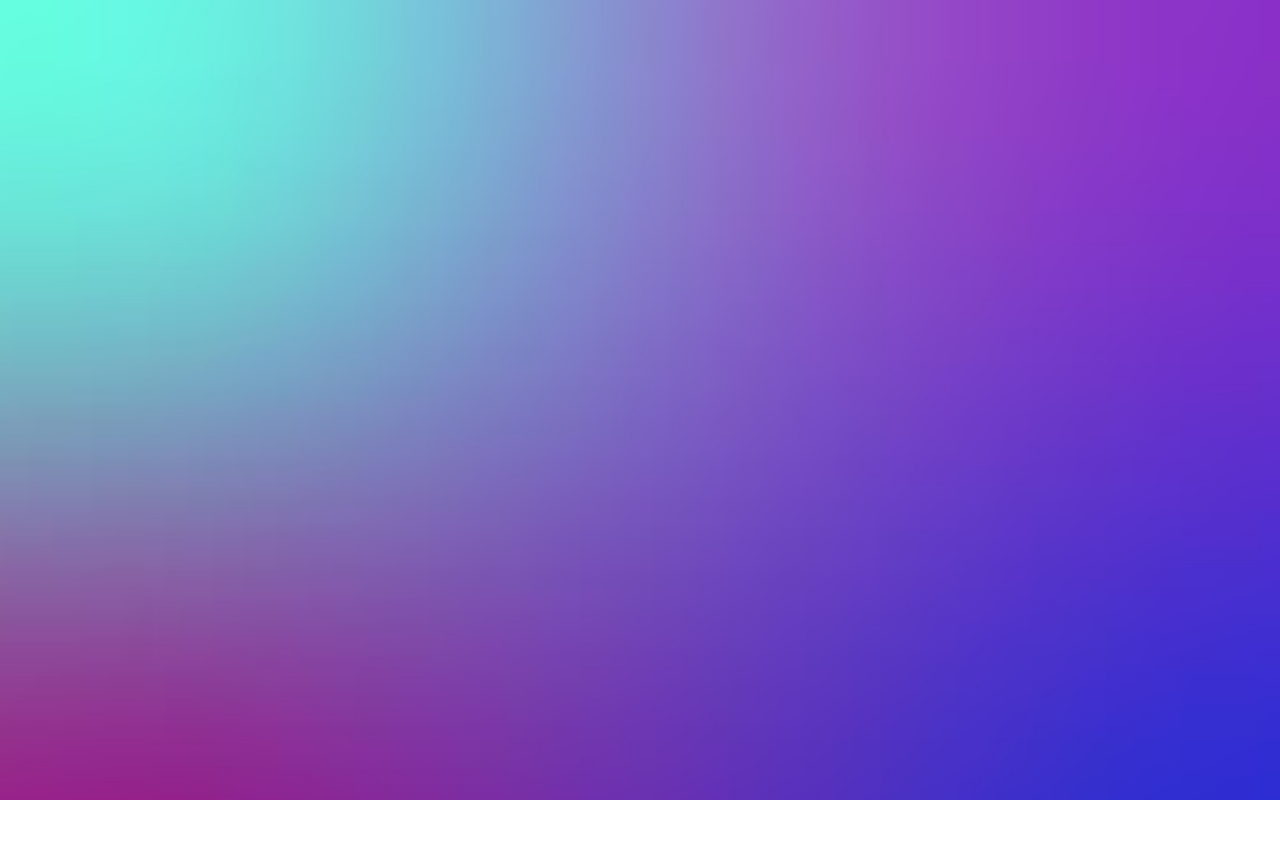
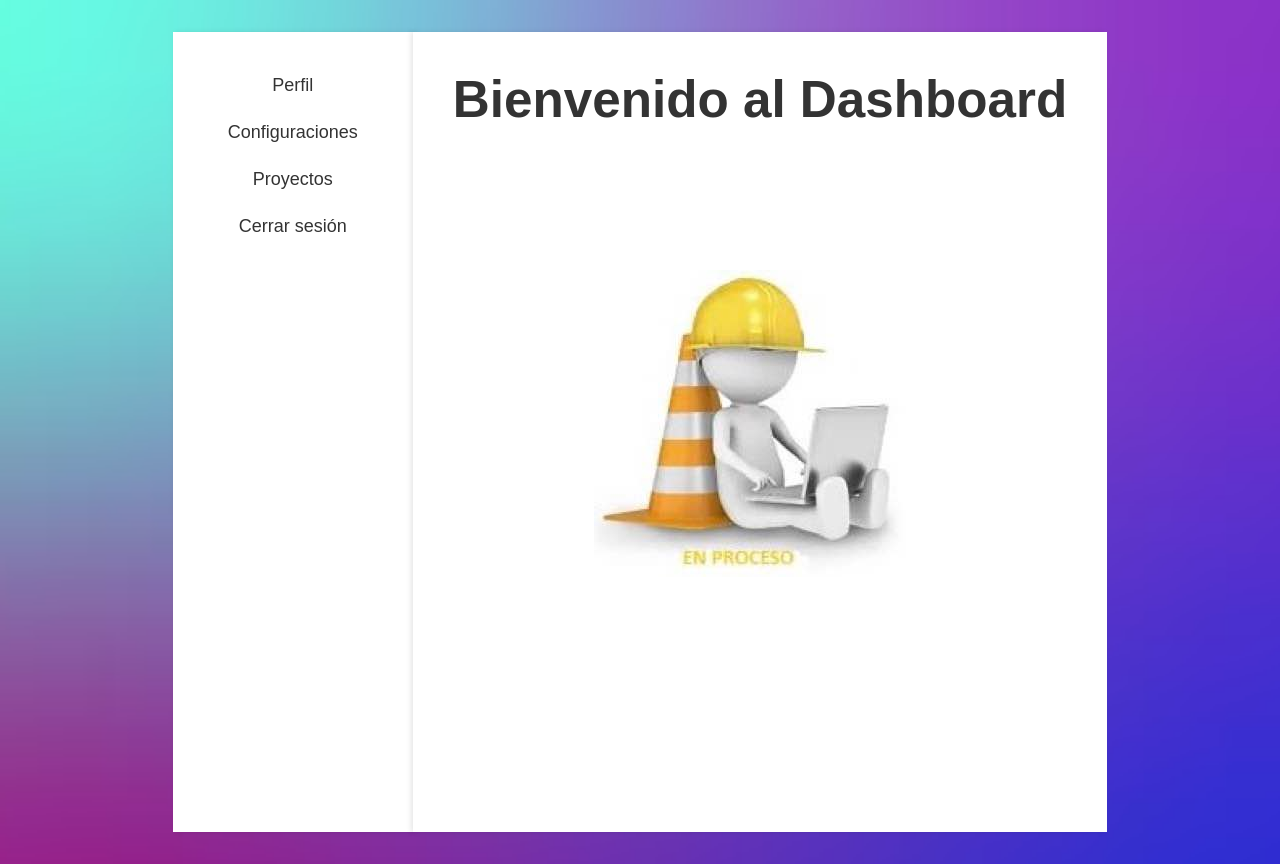
Before and after one commit to idiarj/web2, a React (Vite) app in the folder client/front-end-web2/: page /dashboard in a window 1280 px wide. Before the commit this address had no page. Before the commit the page ends 800 px from the top, so only its background shows below. Built offline with nearby package versions, Linux system fonts and the light colour scheme.

Commit message:
dashboard y ojito y registro al login

```diff
--- a/client/front-end-web2/src/App.jsx
+++ b/client/front-end-web2/src/App.jsx
@@ -1,7 +1,7 @@
-// import React from 'react';
 import { BrowserRouter as Router, Routes, Route, Navigate } from 'react-router-dom';
 import Login from "./components/LogIn.jsx";
 import Register from './components/register.jsx';
+import Dashboard from './components/dashboard.jsx';
 
 function App() {
   return (
@@ -10,6 +10,7 @@ function App() {
         <Route path="/" element={<Navigate to="/logIn" />} />
         <Route path="/logIn" element={<Login />} />
         <Route path="/register" element={<Register />} />
+        <Route path="/dashboard" element={<Dashboard />} />
       </Routes>
     </Router>
   );
--- a/client/front-end-web2/src/components/LogIn.jsx
+++ b/client/front-end-web2/src/components/LogIn.jsx
@@ -1,5 +1,5 @@
 import { useState } from 'react';
-import { Link } from 'react-router-dom';
+import { Link, useNavigate } from 'react-router-dom';
 import './login.css';
 import '../App.css';
 
@@ -9,11 +9,11 @@ function Login() {
   const [showPassword, setShowPassword] = useState(false);
   const [auth, setAuth] = useState(false);
   const [error, setError] = useState('');
+  const navigate = useNavigate();
 
   const handleSubmit = async event => {
     event.preventDefault();
 
-    // Validación de campos vacíos
     if (!username || !password) {
       setError('Por favor complete ambos campos.');
       return;
@@ -30,8 +30,9 @@ function Login() {
     if (response.ok) {
       const data = await response.json();
       setAuth(true);
-      setError('');  // Limpiar cualquier error previo
+      setError('');
       console.log(data);
+      navigate('/dashboard');
     } else {
       setError('Usuario y/o contraseña inválidos');
       console.log('Error de inicio de sesión');
--- /dev/null
+++ b/client/front-end-web2/src/components/dashboard.css
@@ -0,0 +1,59 @@
+body {
+    margin: 0;
+    font-family: Arial, sans-serif;
+    background-color: #f5f5f5;
+  }
+
+  .dashboard-container {
+    display: flex;
+    height: 100vh;
+  }
+
+  .dashboard-nav {
+    background-color: #fff;
+    padding: 20px;
+    width: 200px;
+    box-shadow: 2px 0 5px rgba(0,0,0,0.1);
+  }
+
+  .dashboard-nav ul {
+    list-style-type: none;
+    padding: 0;
+  }
+
+  .dashboard-nav li {
+    margin: 20px 0;
+  }
+
+  .dashboard-nav a {
+    text-decoration: none;
+    color: #333;
+    font-size: 18px;
+    transition: color 0.3s;
+  }
+
+  .dashboard-nav a:hover {
+    color: #007bff;
+  }
+
+  .dashboard-content {
+    flex: 1;
+    padding: 40px;
+    background-color: #fff;
+    box-shadow: -2px 0 5px rgba(0,0,0,0.1);
+  }
+
+  h1 {
+    margin: 0;
+    font-size: 24px;
+    color: #333;
+  }
+
+  .dashboard-image {
+    margin-top: 23%;
+    margin-left: 23%;
+    max-width: 300%;
+    height: auto;
+    display: block;
+    position: center;
+  }
--- /dev/null
+++ b/client/front-end-web2/src/components/dashboard.jsx
@@ -0,0 +1,25 @@
+import React from 'react';
+import { Link } from 'react-router-dom';
+import './dashboard.css';
+import enproceso from '../assets/enproceso.jpg';
+
+function Dashboard({ username }) {
+  return (
+    <div className="dashboard-container">
+      <aside className="dashboard-nav">
+        <ul>
+          <li><Link to="/profile">Perfil</Link></li>
+          <li><Link to="/settings">Configuraciones</Link></li>
+          <li><Link to="/projects">Proyectos</Link></li>
+          <li><Link to="/logout">Cerrar sesión</Link></li>
+        </ul>
+      </aside>
+      <main className="dashboard-content">
+        <h1>Bienvenido al Dashboard</h1>
+        <img src={enproceso} alt="En Proceso" className="dashboard-image" />
+      </main>
+    </div>
+  );
+}
+
+export default Dashboard;
--- a/client/front-end-web2/src/components/login.css
+++ b/client/front-end-web2/src/components/login.css
@@ -95,6 +95,7 @@ h2 {
   font-size: 1rem;
   padding: 0.009rem;
   outline: none;
+  top: 21%;
 }
 
 .password-toggle-button:focus {
--- a/client/front-end-web2/src/components/register.jsx
+++ b/client/front-end-web2/src/components/register.jsx
@@ -1,5 +1,5 @@
 import { useState } from 'react';
-import { Link } from 'react-router-dom';
+import { Link, useNavigate } from 'react-router-dom';
 import './register.css';
 import '../App.css';
 
@@ -12,6 +12,7 @@ function Register() {
     password: ''
   });
   const [error, setError] = useState('');
+  const navigate = useNavigate();
 
   const handleChange = event => {
     const { name, value } = event.target;
@@ -24,7 +25,6 @@ function Register() {
   const handleSubmit = async event => {
     event.preventDefault();
 
-    // Validación de campos vacíos
     if (!formData.nombre || !formData.apellido || !formData.username || !formData.correo || !formData.password) {
       setError('Por favor complete todos los campos.');
       return;
@@ -40,9 +40,9 @@ function Register() {
       });
       const data = await response.json();
       if (response.ok) {
-
         console.log('Registro exitoso:', data);
         setError('');
+        navigate('/logIn');
       } else {
         console.error('Error al registrar', data);
         setError(`Error al registrar. ${data.error}`);
```
Also changed, not shown: client/front-end-web2/src/assets/enproceso.jpg (added).
